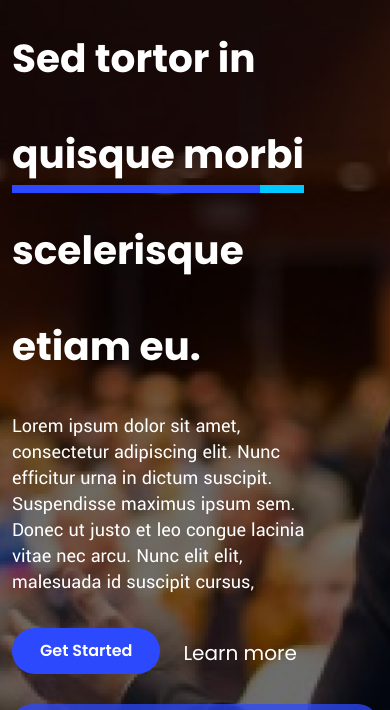
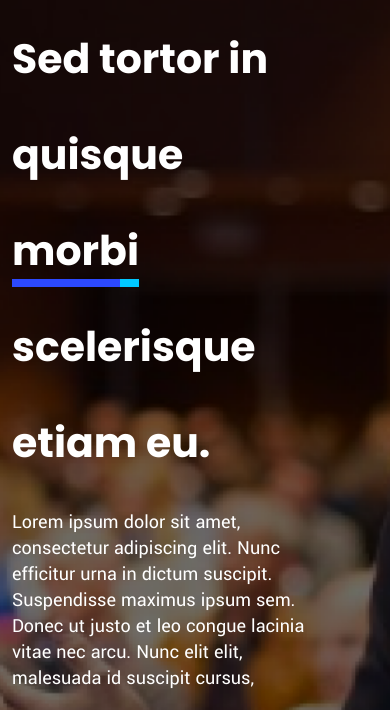
Before and after one commit to Aashi-Sheoran101/Evevts-Free-Home-page, a plain HTML site: page index.html in a window 390 px wide. Shown: the part 59-769 px from the top of the page. Drawn offline with Linux system fonts and the light colour scheme.

Commit message:
changes-2

```diff
--- a/assets/css/style.css
+++ b/assets/css/style.css
@@ -56,7 +56,7 @@
 }
 
 .z-index {
-    z-index: 1;
+    z-index: 9999999999;
 }
 
 .z-index-0 {
@@ -236,12 +236,6 @@ h1 {
     gap: 22px;
 }
 
-/* .white-lines {
-    border-right: 3px solid #FFFFFF;
-    height: 70px;
-    padding-right: 30px;
-} */
-
 .white-line-1 {
     position: relative;
     margin: auto;
@@ -325,8 +319,9 @@ h2 {
     background-color: #2C49FE;
     color: #FFFFFF;
 }
+
 .box:hover h3,
-.box:hover p{
+.box:hover p {
     color: white;
 }
 
@@ -639,10 +634,10 @@ h6 {
 
 
 .main_containt {
-    white-space: pre-wrap;
+    white-space: nowrap;
 }
 
-.main_containt::after {
+.content::after {
     content: "";
     width: 100%;
     height: 8px;
@@ -650,6 +645,7 @@ h6 {
     position: absolute;
     bottom: -20%;
     left: 0;
+    top: 100%;
 }
 
 .padding_bottom {
@@ -723,7 +719,12 @@ h6 {
         left: 0;
         opacity: 1;
         pointer-events: all;
+        z-index: 999999;
 
+    }
+
+    p {
+        font-size: 58px;
     }
 
 
@@ -765,6 +766,7 @@ h6 {
         left: 80%;
         top: -12px;
         display: none;
+        z-index: 1;
     }
 
     .gap-4 {
@@ -788,6 +790,10 @@ h6 {
         padding-bottom: 22px;
         padding-left: 35px;
         margin-top: 100px;
+    }
+
+    p {
+        font-size: 44px;
     }
 }
 
@@ -917,6 +923,9 @@ h6 {
     .p-3 {
         margin-bottom: 12px;
     }
+    p{
+        font-size: 41px;
+    }
 
 }
 
--- a/index.html
+++ b/index.html
@@ -40,7 +40,7 @@
             <div class="row">
                 <div class="col-10">
                     <div>
-                        <p>Sed tortor in <span class="main_containt position_r z-index-0">quisque morbi</span>
+                        <p>Sed tortor in <span class="content position_r">quisque morbi</span>
                             scelerisque etiam
                             eu.</p>
                     </div>
```
